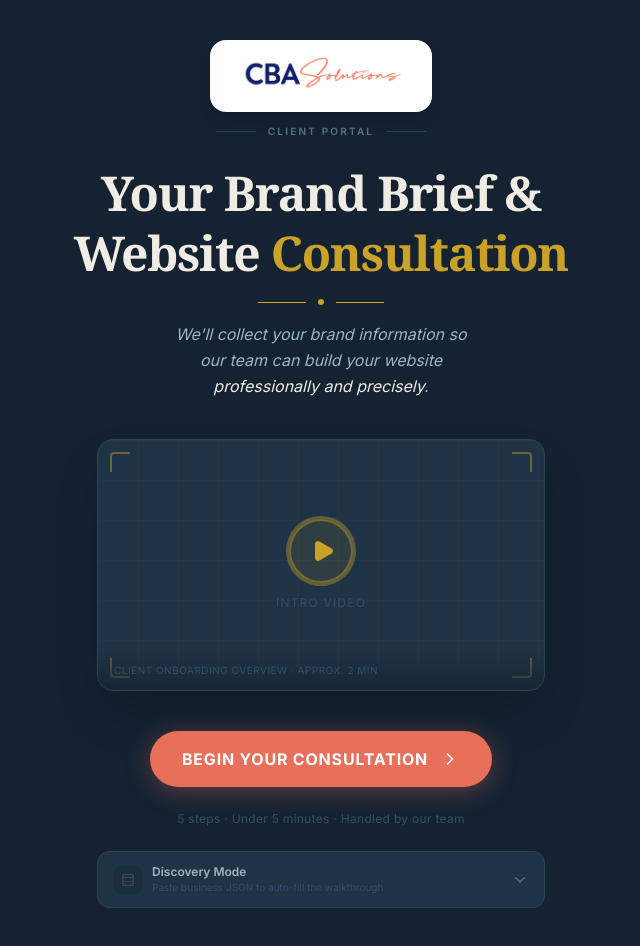
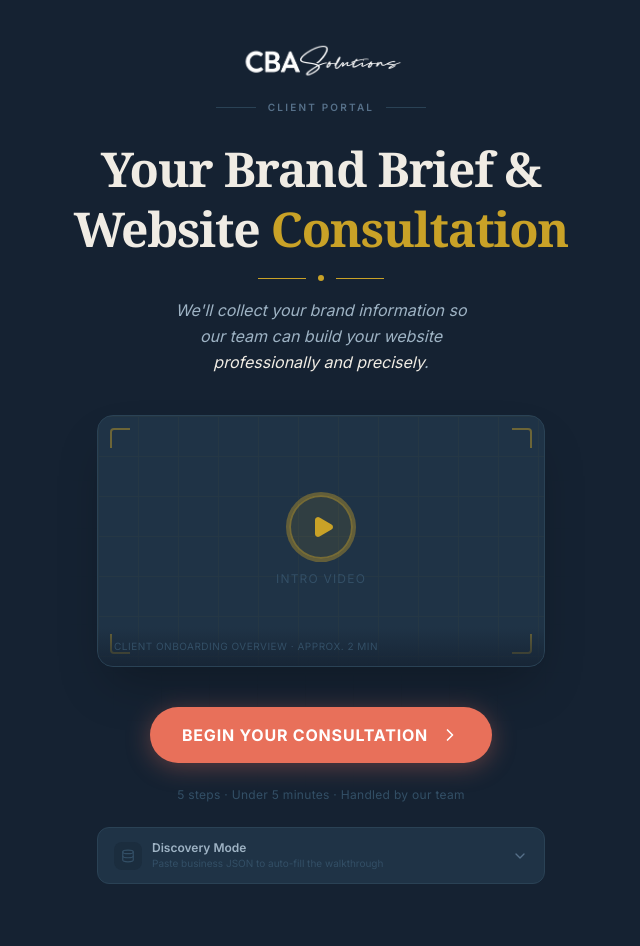
Before and after one commit to bertylynne/brewing-a-brand-engine, a React (Vite) app: page / in a window 1280 px wide. Shown: the whole page, without its empty margins (319-959 px from the left). After the commit the page ends 924 px from the top, so only its background shows below. Built offline with nearby package versions, Linux system fonts and the light colour scheme.

Commit message:
Orchids run changes (2026-04-08T19:39:46.488Z)

```diff
--- a/src/steps/Step1Welcome.jsx
+++ b/src/steps/Step1Welcome.jsx
@@ -16,14 +16,12 @@ export default function Step1Welcome({ onNext, onDiscovery }) {
 
       {/* Logo + Client Portal */}
       <div className="animate-fade-up mb-6 relative flex flex-col items-center gap-3">
-        {/* Logo on a white pill so it renders cleanly on dark bg */}
-        <div className="rounded-2xl overflow-hidden px-6 py-3 shadow-lg" style={{ background: '#ffffff' }}>
-          <img
-            src="/cba-logo.png"
-            alt="CBA Solutions"
-            className="h-12 w-auto object-contain"
-          />
-        </div>
+        <img
+          src="/cba-logo.png"
+          alt="CBA Solutions"
+          className="h-12 w-auto object-contain"
+          style={{ filter: 'brightness(0) invert(1)' }}
+        />
         {/* Divider */}
         <div className="flex items-center gap-3">
           <div className="h-px w-10" style={{ background: 'var(--border)' }} />
```
